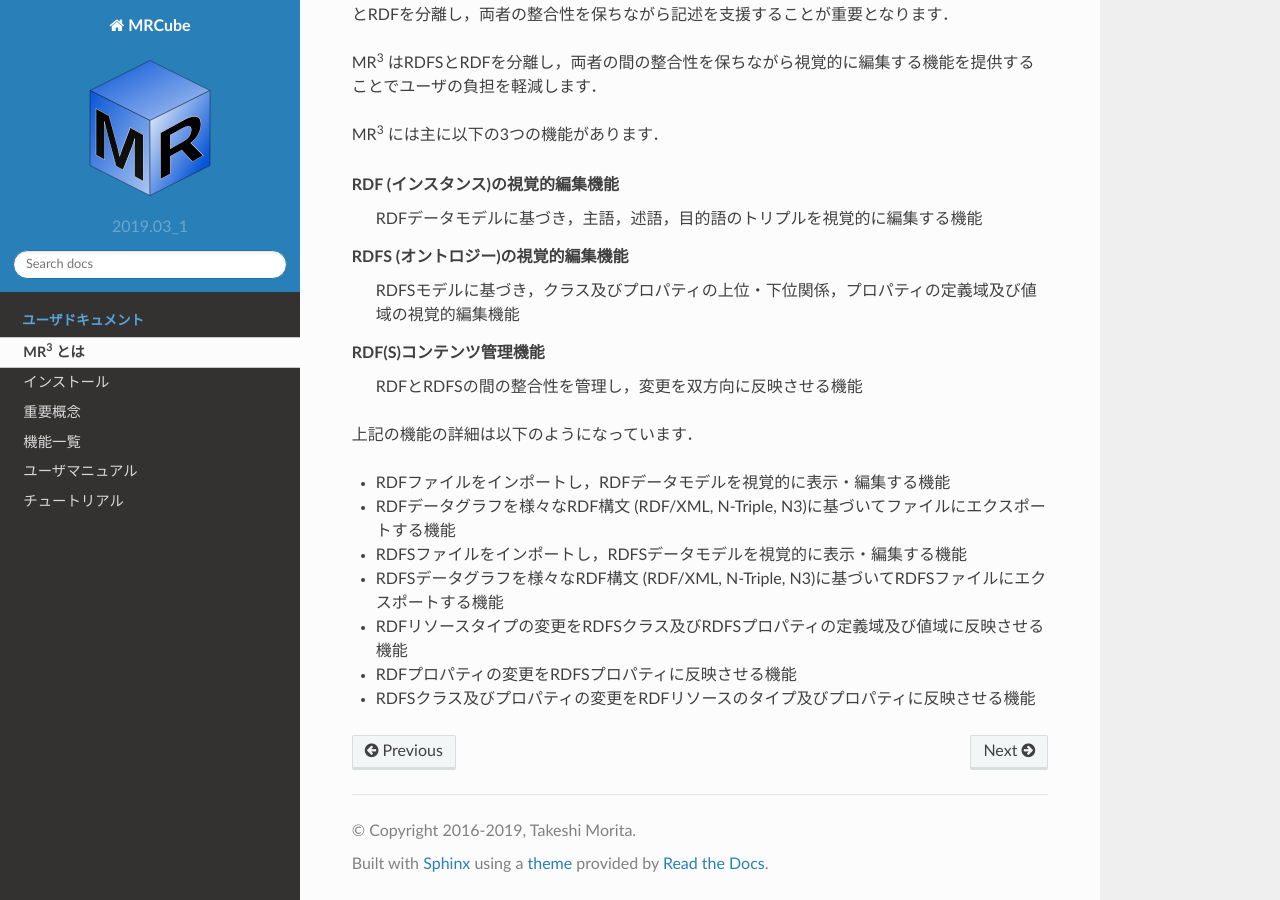
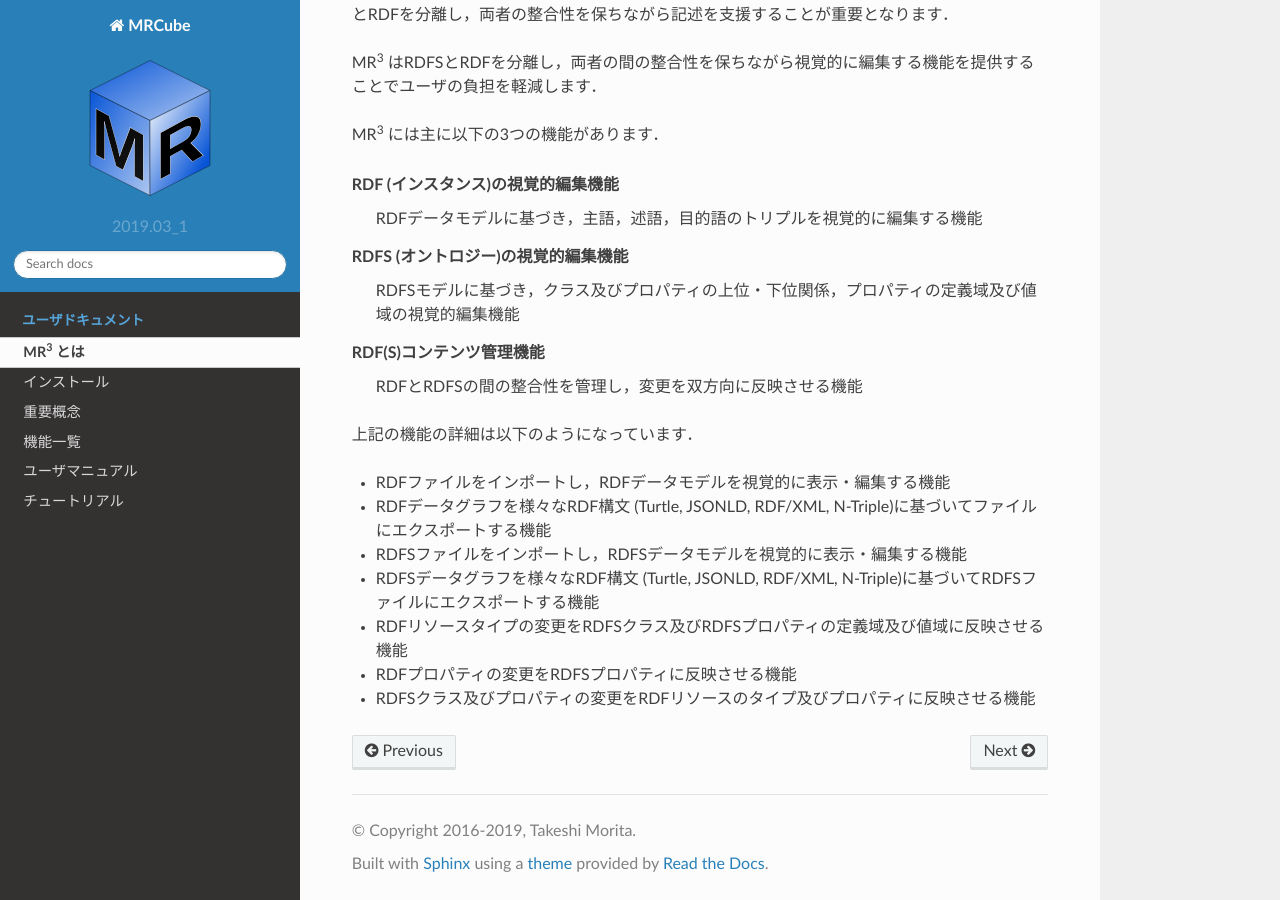
Before and after one commit to mr-3/mrcube-ja-docs, a Sphinx documentation site: the page built from docs/source/about.rst, in a window 1280 px wide and 900 px high, scrolled down 621 px. Built offline with Sphinx 7.4.7 and the Read the Docs theme 2.0.0, drawn with Linux system fonts in a browser that asks for light colours.

Commit message:
update about.rst

```diff
--- a/docs/source/about.rst
+++ b/docs/source/about.rst
@@ -21,9 +21,9 @@ RDF(S)コンテンツ管理機能
 上記の機能の詳細は以下のようになっています．
 
 * RDFファイルをインポートし，RDFデータモデルを視覚的に表示・編集する機能
-* RDFデータグラフを様々なRDF構文 (RDF/XML, N-Triple, N3)に基づいてファイルにエクスポートする機能
+* RDFデータグラフを様々なRDF構文 (Turtle, JSONLD, RDF/XML, N-Triple)に基づいてファイルにエクスポートする機能
 * RDFSファイルをインポートし，RDFSデータモデルを視覚的に表示・編集する機能
-* RDFSデータグラフを様々なRDF構文 (RDF/XML, N-Triple, N3)に基づいてRDFSファイルにエクスポートする機能
+* RDFSデータグラフを様々なRDF構文 (Turtle, JSONLD, RDF/XML, N-Triple)に基づいてRDFSファイルにエクスポートする機能
 * RDFリソースタイプの変更をRDFSクラス及びRDFSプロパティの定義域及び値域に反映させる機能
 * RDFプロパティの変更をRDFSプロパティに反映させる機能
 * RDFSクラス及びプロパティの変更をRDFリソースのタイプ及びプロパティに反映させる機能
```
